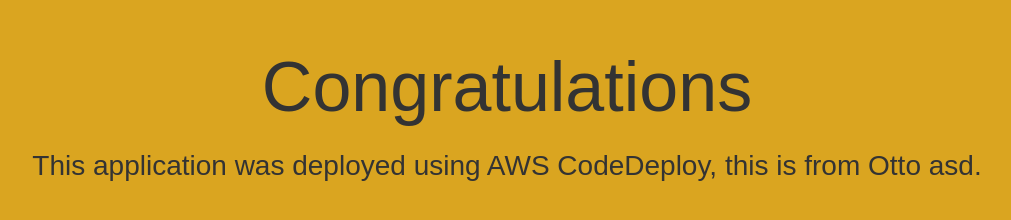
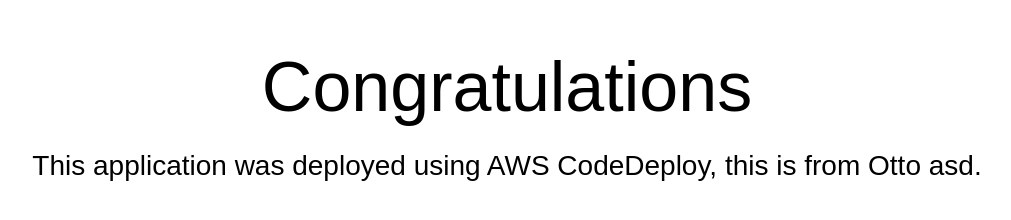
Before and after one commit to antonriabokon/AWS-Test-Application, a plain HTML site: page index.html in a window 1280 px wide. Shown: the whole page, without its empty margins (133-1144 px from the left). Drawn offline with Linux system fonts and the light colour scheme.

Commit message:
background color changed

```diff
--- a/index.html
+++ b/index.html
@@ -5,8 +5,8 @@
     <title>Sample Deployment</title>
     <style>
       body {
-        color: #333;
-        background-color: goldenrod;
+        color: rgb(0, 0, 0);
+        background-color: rgb(255, 255, 255);
         font-family: Arial, sans-serif;
         font-size: 14px;
       }
```
